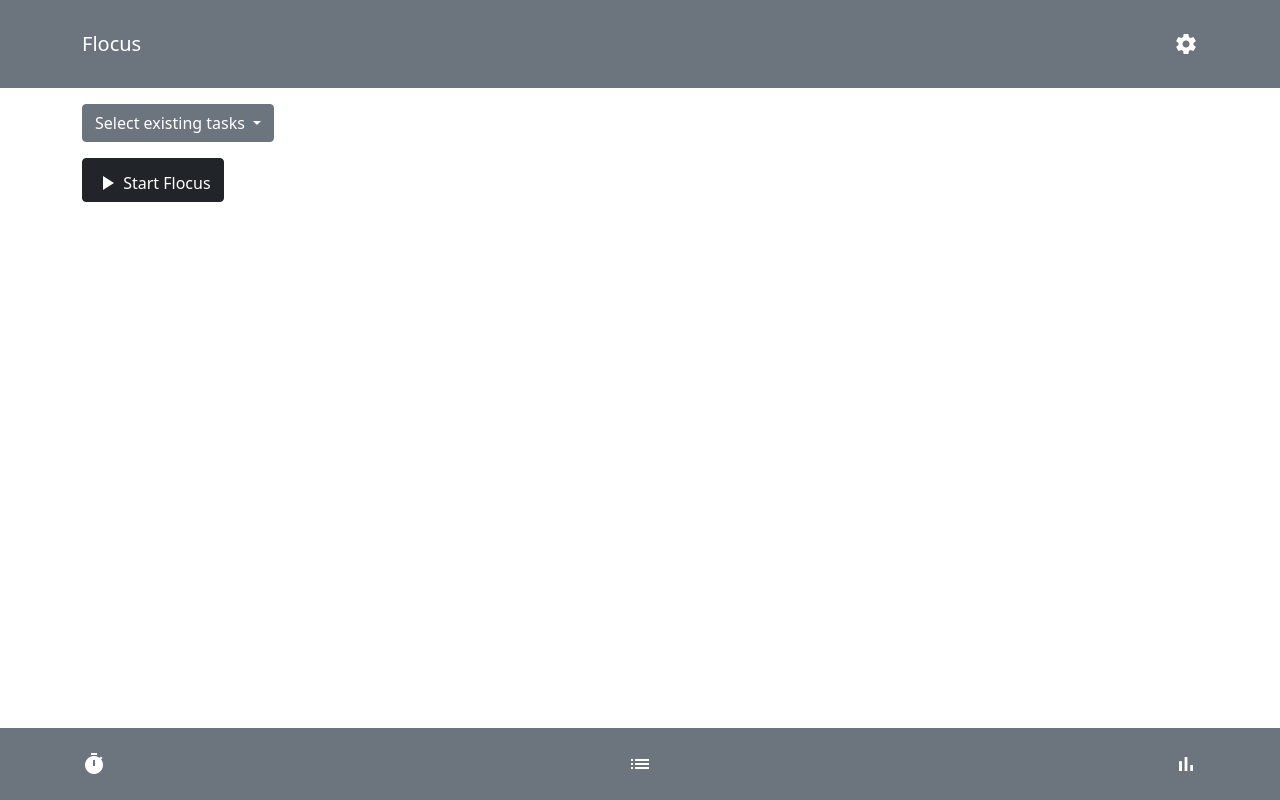
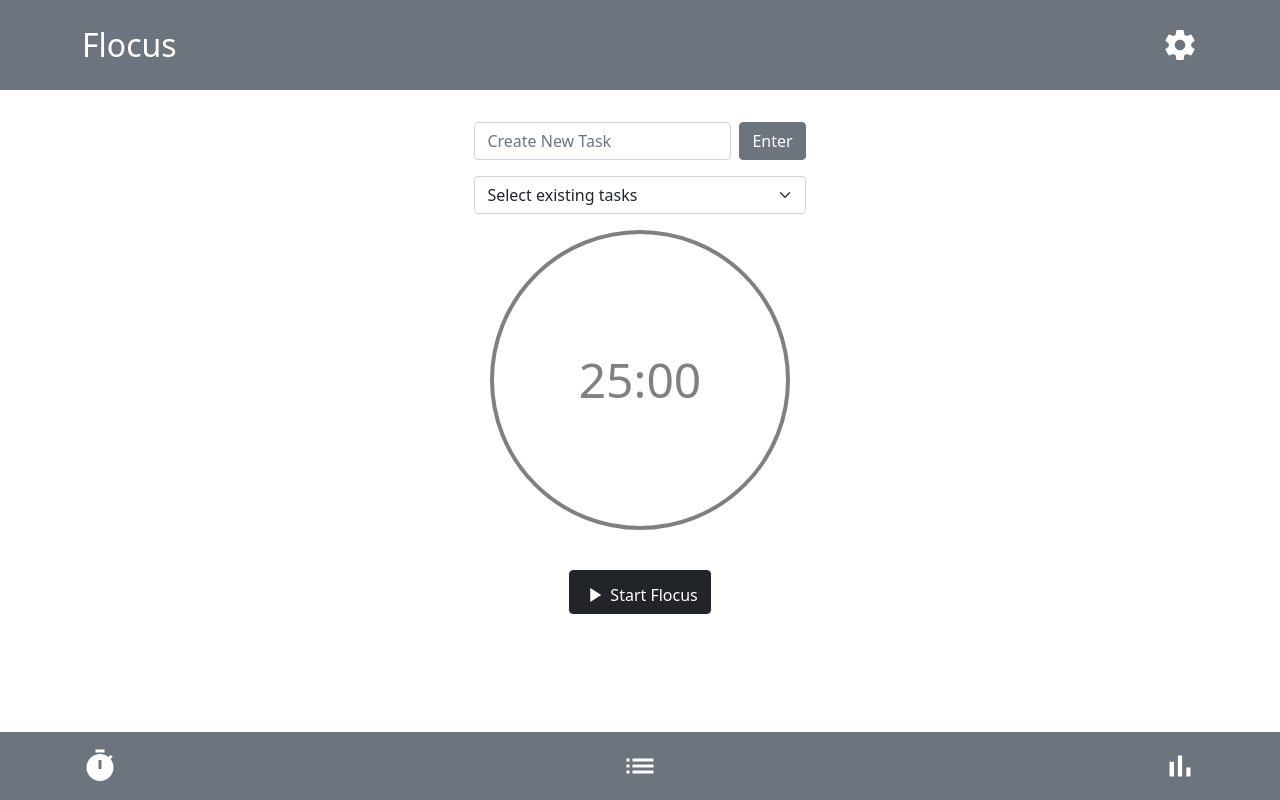
Before and after one commit to HSKPeter/1800_BBY24, a plain HTML site: page timer.html in a window 1280 px wide. Drawn offline with nearby package versions, Linux system fonts and the light colour scheme.

Commit message:
added timer

```diff
--- a/timer.html
+++ b/timer.html
@@ -20,7 +20,30 @@
     #playArrowIcon{
       position: relative;
       top: 6px;
+      font-size: 24px;
     }
+
+    .material-icons{
+      font-size: 36px;
+    }
+
+    #appTitle {
+      font-size: 32px;
+    }
+
+    #timer {
+      width: 300px;
+      height: 300px;
+      border-radius: 50%;
+      border: 4px solid gray;
+      background-color: white;
+    }
+
+    #time {
+      font-size: 48px;
+      color: gray;
+    }
+
   </style>
 </head>
 
@@ -31,36 +54,52 @@
   <!------------------------------------>
 
   <nav class="navbar navbar-light bg-secondary mb-3">
-    <div class="container py-3">
-      <a class="navbar-brand text-white" href="#">Flocus</a>
+    <div class="container py-2">
+      <a class="navbar-brand text-white" href="#" id="appTitle">Flocus</a>
       <i class="material-icons text-white">settings</i>
     </div>
   </nav>
 
   <div class="container">
-    <div class="dropdown my-3">
-      <button class="btn btn-secondary dropdown-toggle" type="button" id="hike-level" data-bs-toggle="dropdown"
-        aria-expanded="false">
-        Select existing tasks
-      </button>
-      <ul class="dropdown-menu" aria-labelledby="dropdownMenu2">
-        <li><button class="dropdown-item" type="button">(Sample Task 1)</button></li>
-        <li><button class="dropdown-item" type="button">(Sample Task 2)</button></li>
-        <li><button class="dropdown-item" type="button">(Sample Task 3)</button></li>
-      </ul>
-    </div>
+    <div class="container">
+      <div class="row">
+        <div class="col-md-3"></div>
+        <div class="col-md-6 d-flex flex-column justify-content-center align-items-center">
+          <div>
+            <div class="my-3 d-flex" id="createNewTask">
+              <input type="text" class="form-control" placeholder="Create New Task">
+              <button class="btn btn-secondary ms-2" type="button">Enter</button>
+            </div>
+            <div class="my-3">
+              <select id="selectExistingTasks" class="form-select">
+                <option selected disabled>Select existing tasks</option>
+                <option value="Sample Task 1">Sample Task 1</option>
+                <option value="Sample Task 2">Sample Task 2</option>
+                <option value="Sample Task 3">Sample Task 3</option>
+                <option value="Sample Task 4">Sample Task 4</option>
+              </select>
+            </div>
+          </div>
 
-    <div class="my-3">
-      <button class="btn btn-dark" type="button">
-        <span><i class="material-icons" id="playArrowIcon">play_arrow</i></span>
-        <span>Start Flocus</span>
-      </button>
+          <div id="timer" class="mb-4 ms-auto me-auto d-flex justify-content-center align-items-center">
+            <div id="time">25:00</div>
+          </div>
+
+          <div class="my-3 d-flex justify-content-center">
+            <button class="btn btn-dark" type="button">
+              <span><i class="material-icons" id="playArrowIcon">play_arrow</i></span>
+              <span>Start Flocus</span>
+            </button>
+          </div>
+        </div>
+        <div class="col-md-3"></div>
+      </div>
     </div>
 
   </div>
 
   <footer class="navbar justify-content-evenly bg-secondary fixed-bottom">
-    <div class="container py-3">
+    <div class="container py-2 mx-5">
       <i class="material-icons text-white">timer</i>
       <i class="material-icons text-white">list</i>
       <i class="material-icons text-white">bar_chart</i>
```
Also changed, not shown: index.html (+0 -1 lines).
